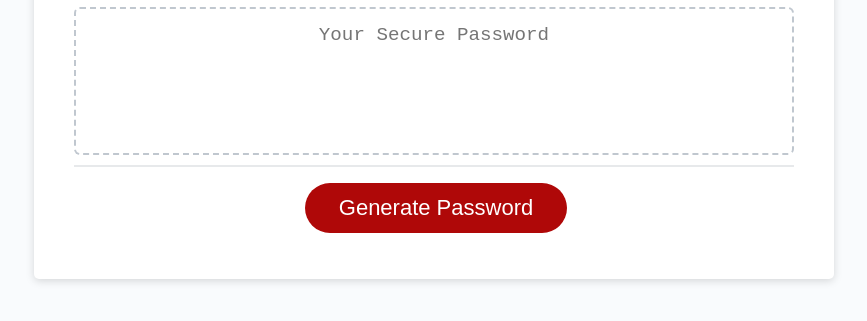
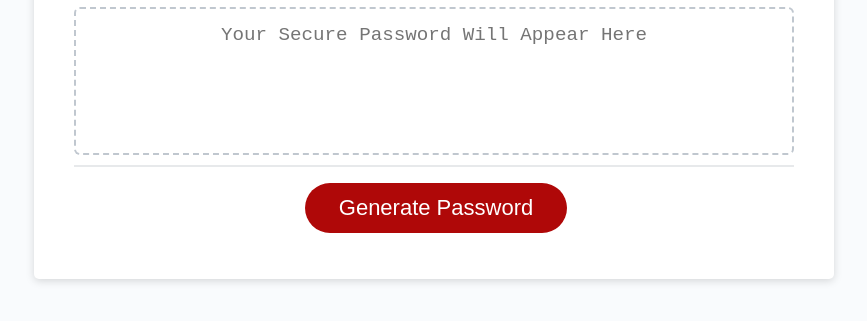
Before and after one commit to Leanne-Annable/PasswordGenerator, a plain HTML site: page index.html in a window 1280 px wide. Shown: the part 241-562 px from the top of the page, without its empty margins (206-1073 px from the left). Drawn offline with Linux system fonts and the light colour scheme.

```diff
--- a/index.html
+++ b/index.html
@@ -21,7 +21,7 @@
           <textarea
             readonly
             id="password"
-            placeholder="Your Secure Password"
+            placeholder="Your Secure Password Will Appear Here"
             aria-label="Generated Password"
           ></textarea>
         </div>
```
Also changed, not shown: images/end-result.jpg (added), images/fifth-option.jpg (added), images/first-option.jpg (added), images/fourth-option.jpg (added), images/second-option.jpg (added), images/starter-screen.jpg (added), images/third-option.jpg (added), 1 other file.
